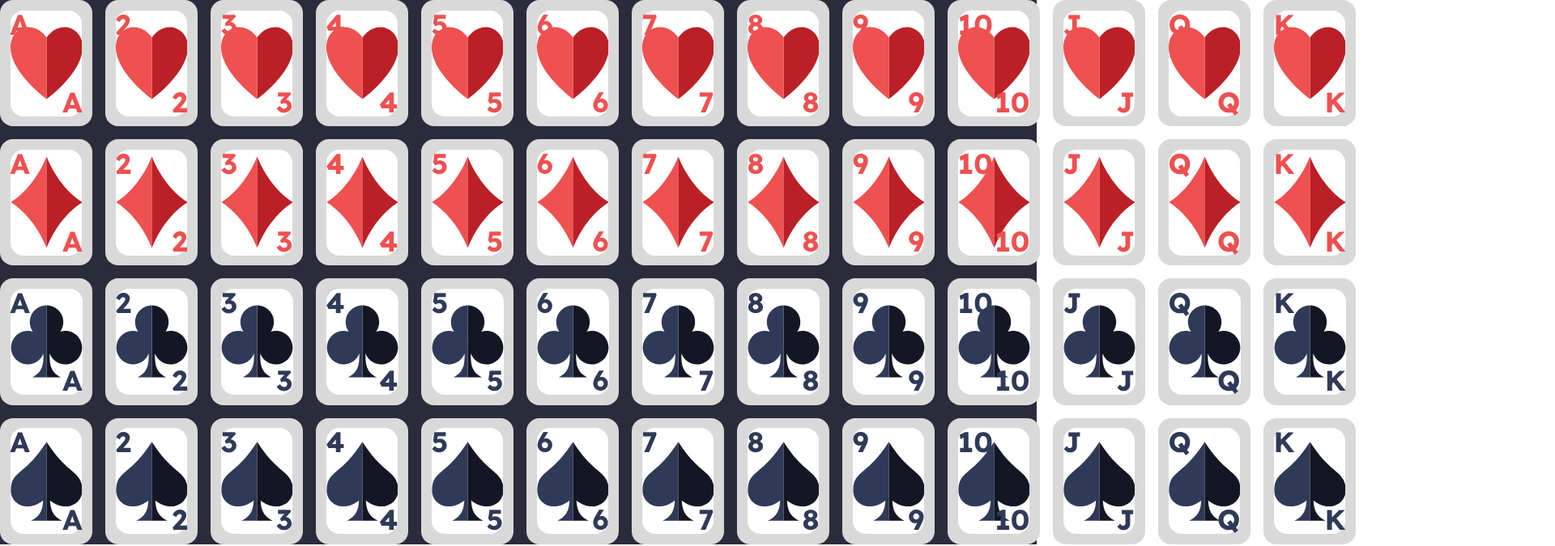
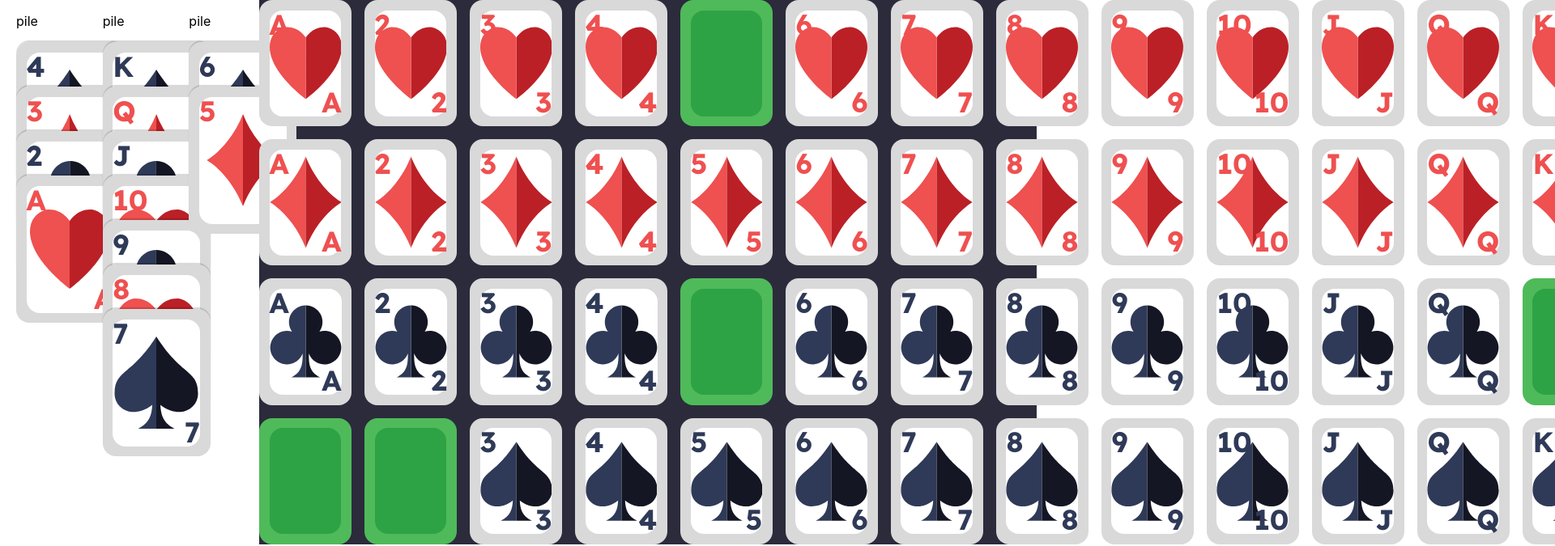
Before and after one commit to Nekeroo/Solitaire, a Next.js app: page / in a window 1280 px wide. Shown: the top 675 px of the page at 81% size, 1920 px wide, since content can reach past the window. Built offline with nearby package versions, Linux system fonts and the light colour scheme.

Commit message:
feat: Stack

```diff
--- a/assets/css/Card.module.css
+++ b/assets/css/Card.module.css
@@ -14,8 +14,7 @@
 
 .Card {
     position: relative;
-    background-color: rgb(217, 217, 217);
-    /* border: 15px solid rgb(200, 200, 200); */
+    /* background-color: rgb(217, 217, 217); */
     border-radius: 16px;
     aspect-ratio: 1 / 1.37;
     height: 100%;
@@ -25,7 +24,19 @@
     justify-content: center;
 }
 
-.Card > div {
+.CardFrontFace::before {
+    content: "";
+    position: absolute;
+    width: 100%;
+    height: 100%;
+    top: 0px;
+    left: 0px;
+    background-color: rgb(217, 217, 217);
+    border-radius: 16px;
+    z-index: -1;
+}
+
+.CardFrontFace {
     display: flex;
     width: calc(100% - 25px);
     height: calc(100% - 25px);
@@ -34,6 +45,32 @@
     background-color: white;
     border-radius: 16px;
 }
+
+.CardBackFace::before {
+    content: "";
+    position: absolute;
+    width: 100%;
+    height: 100%;
+    top: 0px;
+    left: 0px;
+    background-color: #4FBA5A;
+    border-radius: 16px;
+    z-index: -1;
+}
+
+.CardBackFace {
+    display: flex;
+    width: calc(100% - 25px);
+    height: calc(100% - 25px);
+    flex-direction: column;
+    justify-content: space-between;
+    background-color: #2DA345;
+    border-radius: 16px;
+}
+
+/* .turnedOver {
+
+} */
 
 .CardNumber {
     --textSize: 35px;
--- a/components/card/Card.tsx
+++ b/components/card/Card.tsx
@@ -1,3 +1,4 @@
+import { useState, useEffect } from "react";
 import { CardProps } from "../../types/Card.interface";
 import Pike from "../../components/svg/pike";
 import Tile from "../../components/svg/tile";
@@ -36,11 +37,19 @@ const Card = (CardProps : CardProps) => {
 
     return (
         <div
-            className={`${styles.Card} Card`}
+            style={CardProps.style}
+            className={`${styles.Card}`}
             onDragOver={(event) => event.preventDefault()}
             draggable
         >
-            <div>
+            {
+                !CardProps.isVisible ?
+                    (
+                        <div className={styles.CardBackFace}/>
+                    )
+                :
+                    (
+                        <div className={styles.CardFrontFace}>
                             <div className={`${styles.CardNumber} top`} style={{color: CardProps.color === 'red' ? '#EF5050' : '#2F3A58'}}>{getDisplayNumber()}</div>
                             <div className={styles.CardSymbol}>{
                                 CardProps.symbol === 'pike' ? <Pike /> :
@@ -50,6 +59,9 @@ const Card = (CardProps : CardProps) => {
                             }</div>
                             <div className={`${styles.CardNumber} ${styles.bottom}`} style={{color: CardProps.color === 'red' ? '#EF5050' : '#2F3A58'}}>{getDisplayNumber()}</div>
                         </div>
+                    )
+            }
+
         </div>
     )
 };
--- /dev/null
+++ b/components/stack/Stack.tsx
@@ -0,0 +1,89 @@
+import { useEffect, useState } from "react";
+import { StackProps } from "../../types/Stack.interface";
+import { CardProps } from "../../types/Card.interface";
+import Card from "../card/Card";
+
+const Stack  = (props : any) => {
+    const [cardsList, setcardsList] = useState<CardProps[]>(props.cardsList);
+    const [carteDeplace, setCarteDeplace] = useState<CardProps | null>(null);
+    const [carteReceptacle, setCarteReceptacle] = useState<CardProps | null>(null);
+
+    /* Récupérer la carte qui est en train d'être déplacée */
+    const dragEnd = (event : any, card : CardProps) => {
+        console.log(`Stack ${props.index}: dragEnd`);
+        // console.log(card);
+        setCarteDeplace(card);
+    }
+
+    /* Récupérer la carte sur laquelle on vient de déposer la carte */
+    const onDrop = (event : any, card : CardProps) => {
+        event.preventDefault();
+        console.log(`Stack ${props.index}: onDrop`);
+        // console.log(card);
+        setCarteReceptacle(card);
+    }
+
+    /* Permet de savoir si on peut déposer la carte sur la carte sur laquelle on vient de déposer la carte */
+    const canPlaceCard = (carteDeplace : CardProps, carteReceptacle : CardProps) : boolean => {
+        if (
+        carteReceptacle.color != carteDeplace.color &&
+        carteReceptacle.number == carteDeplace.number + 1
+        ) return true;
+
+        return false;
+    }
+
+    useEffect(() => {
+        if (!carteDeplace || !carteReceptacle) return;
+
+
+        if (!carteReceptacle.isVisible) {
+            console.log('Impossible de déplacer la carte, la destination n\'est pas visible');
+        }
+        else {
+            console.log(carteDeplace, carteReceptacle);
+            console.log(`Il est ${canPlaceCard(carteDeplace, carteReceptacle) ? 'possible' : 'impossible'} de déplacer le ${carteDeplace.number} de ${carteDeplace.symbol} sur le ${carteReceptacle.number} de ${carteReceptacle.symbol}`);
+        }
+
+        setCarteDeplace(null);
+        setCarteReceptacle(null);
+    }, [carteDeplace, carteReceptacle]);
+
+    return (
+        <div
+            style={{
+                marginLeft: '20px'
+            }}
+        >
+            <p>{props.stackType}</p>
+            <div
+                style={{
+                    position: 'relative'
+                }}
+            >{
+            cardsList.map((card, index) => {
+                return (
+                    <div
+                        onDragEnd={(e: object) => dragEnd(e, card)}
+                        onDrop={(event) => onDrop(event, card)}
+                    >
+                        <Card
+                            key={index}
+                            {...card}
+                            style={{
+                                position: 'absolute',
+                                top: `${index * 55}px`,
+                                left: '0px',
+                                height: '182px',
+                                boxShadow: '0px -2px 1px 0px #00000029'
+                            }}
+                        />
+                    </div>
+                )
+              })
+            }</div>
+        </div>
+    )
+};
+
+export default Stack;
--- a/pages/index.tsx
+++ b/pages/index.tsx
@@ -1,11 +1,14 @@
 import { useEffect, useState } from 'react';
 import Card from '../components/card/Card';
+import Stack from '../components/stack/Stack';
 import { CardProps } from '../types/Card.interface';
 
 export default function Home() {
   const [cards, setCards] = useState<CardProps[]>([]);
   const [initOK, setInitOK] = useState(false);
 
+  /* ######################################################## */
+  /* Pour tester le drag and drop uniquement, a supprimer */
   const [carteDeplace, setCarteDeplace] = useState<CardProps | null>(null);
   const [carteReceptacle, setCarteReceptacle] = useState<CardProps | null>(null);
 
@@ -38,13 +41,20 @@ export default function Home() {
   useEffect(() => {
     if (!carteDeplace || !carteReceptacle) return;
 
+
+    if (!carteReceptacle.isVisible) {
+      console.log('Impossible de déplacer la carte, la destination n\'est pas visible');
+    }
+    else {
       console.log(carteDeplace, carteReceptacle);
-
-    console.log(`Il est ${canPlaceCard(carteDeplace, carteReceptacle) ? 'possible' : 'impossible'} de déplacer la carte`);
+      console.log(`Il est ${canPlaceCard(carteDeplace, carteReceptacle) ? 'possible' : 'impossible'} de déplacer le ${carteDeplace.number} de ${carteDeplace.symbol} sur le ${carteReceptacle.number} de ${carteReceptacle.symbol}`);
+    }
 
     setCarteDeplace(null);
     setCarteReceptacle(null);
   }, [carteDeplace, carteReceptacle]);
+
+  /* ######################################################## */
 
   /* Init */
   useEffect(() => {
@@ -60,7 +70,8 @@ export default function Home() {
         res.push({
           number: number,
           symbol: symbol,
-          color: color
+          color: color,
+          isVisible: Math.random() > 0.9 ? false : true
         });
       })
     });
@@ -72,6 +83,71 @@ export default function Home() {
   return (
     <div style={{
       width: '100%',
+      height: '100%',
+      display: 'flex'
+    }}>
+      <div style={{
+        width: '25%',
+        display: 'grid',
+        gridTemplateColumns: 'repeat(3, 1fr)'
+      }}>
+        <Stack
+          style={{
+            display: 'flex',
+            flexDirection: 'column',
+          }}
+
+          stackType='pile'
+
+          index='1'
+
+          cardsList={[
+            {number: 4, color: 'black', symbol: 'pike', isVisible: true},
+            {number: 3, color: 'red', symbol: 'tile', isVisible: true},
+            {number: 2, color: 'black', symbol: 'clover', isVisible: true},
+            {number: 1, color: 'red', symbol: 'heart', isVisible: true}
+          ]}>
+        </Stack>
+
+        <Stack
+          style={{
+            display: 'flex',
+            flexDirection: 'column',
+          }}
+
+          stackType='pile'
+
+          index='2'
+
+          cardsList={[
+            {number: 13, color: 'black', symbol: 'pike', isVisible: true},
+            {number: 12, color: 'red', symbol: 'tile', isVisible: true},
+            {number: 11, color: 'black', symbol: 'clover', isVisible: true},
+            {number: 10, color: 'red', symbol: 'heart', isVisible: true},
+            {number: 9, color: 'black', symbol: 'clover', isVisible: true},
+            {number: 8, color: 'red', symbol: 'heart', isVisible: true},
+            {number: 7, color: 'black', symbol: 'pike', isVisible: true}
+          ]}>
+        </Stack>
+
+        <Stack
+          style={{
+            display: 'flex',
+            flexDirection: 'column',
+          }}
+
+          stackType='pile'
+
+          index='3'
+
+          cardsList={[
+            {number: 6, color: 'black', symbol: 'pike', isVisible: true},
+            {number: 5, color: 'red', symbol: 'tile', isVisible: true}
+          ]}>
+        </Stack>
+      </div>
+      <div style={{
+        width: '75%',
         height: '100%',
         display: 'grid',
         gridTemplateColumns: 'repeat(13, 1fr)',
@@ -93,5 +169,7 @@ export default function Home() {
         // [...Array(52)].map((_, index) => {
         //   return (<Card key={index} number={index} symbol={'heart'} color={'red'} />)
         // })
-    }</div>);
+      }</div>
+    </div>
+  );
 }
--- a/types/Card.interface.ts
+++ b/types/Card.interface.ts
@@ -9,5 +9,7 @@ export interface CardProps {
     */
     // symbol: "heart" | "tile" | "clover" | "pike",
     symbol: string,
-    number: number
+    number: number,
+    isVisible: boolean,
+    style?: any
 }
```
Also changed, not shown: types/Stack.interface.ts (added, +8 -0 lines). Lines whose indentation alone changed are shown as unchanged.
